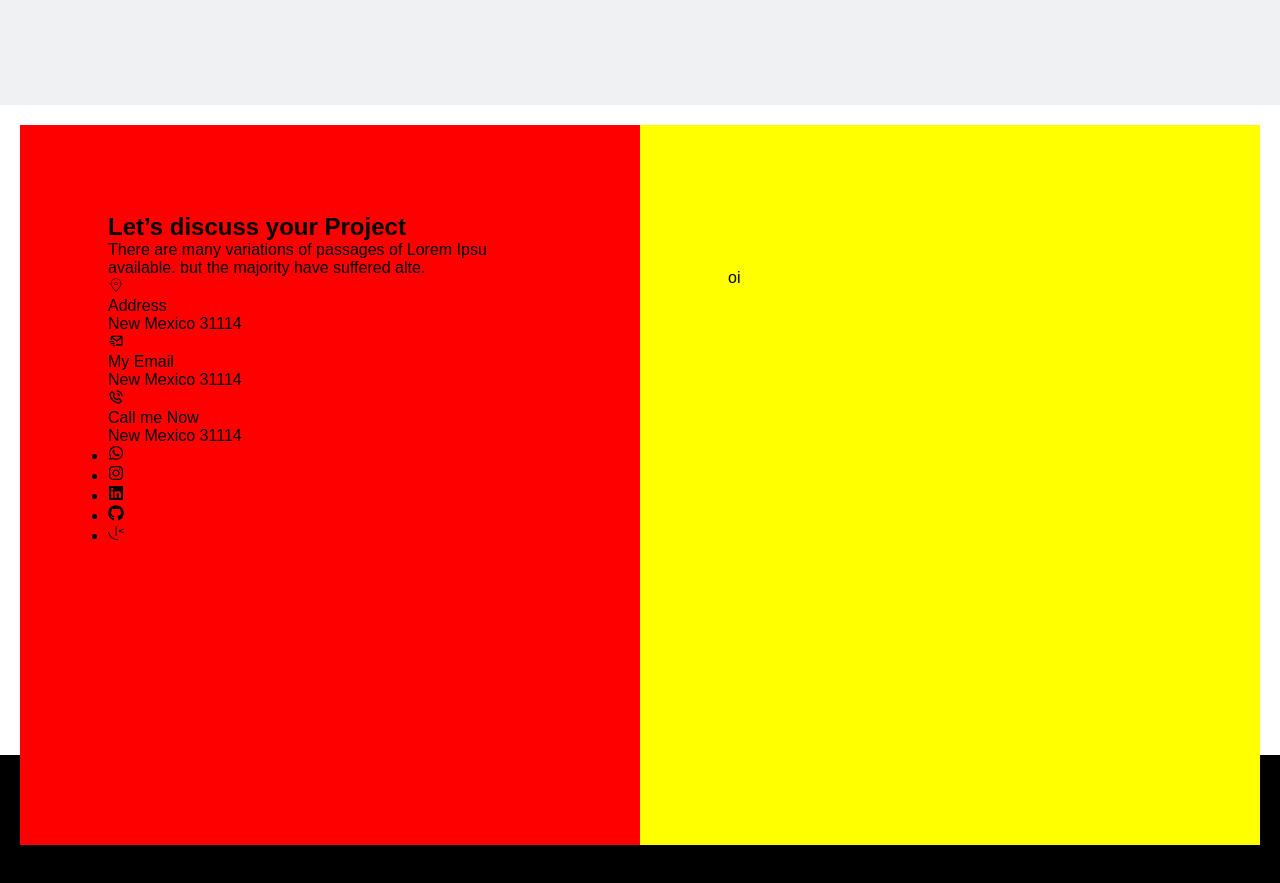
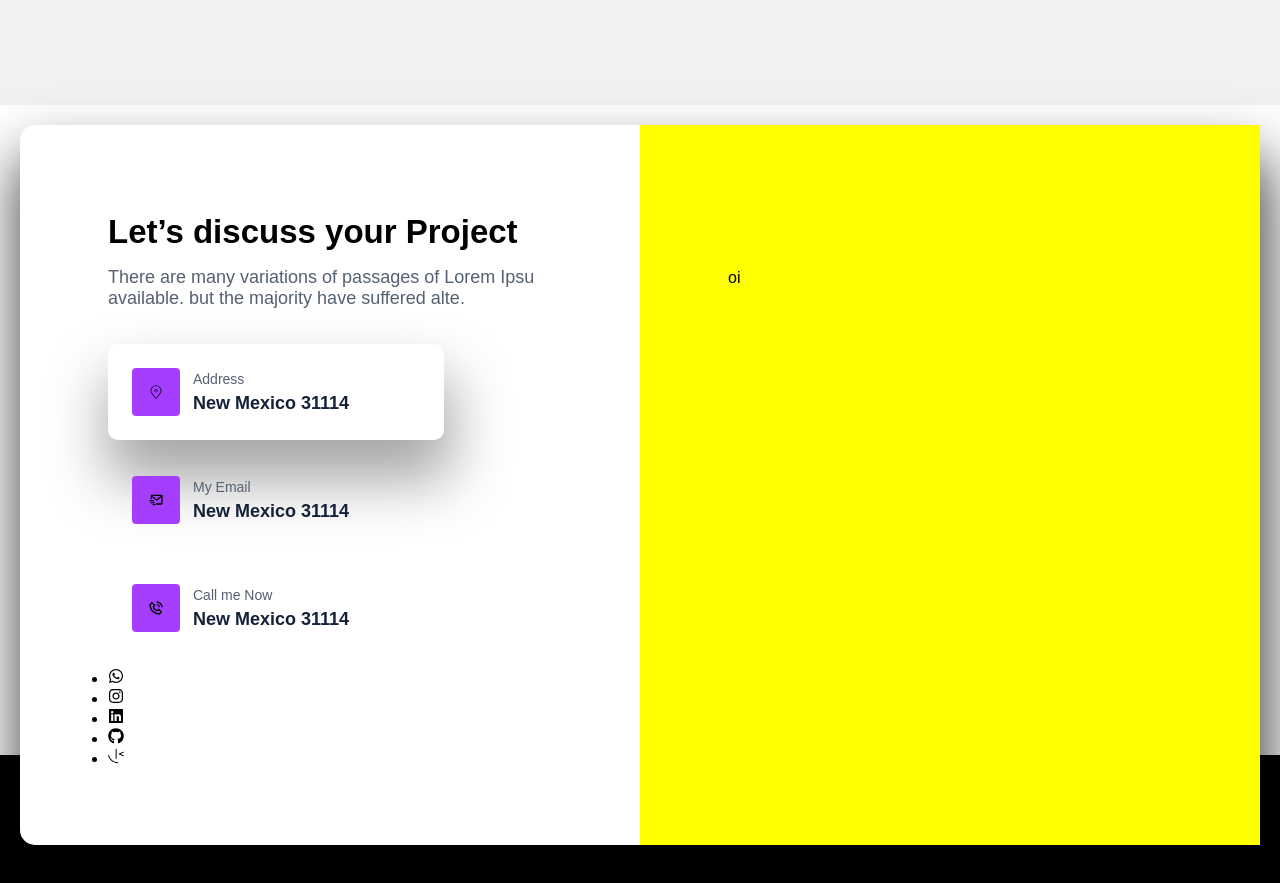
Before and after one commit to JosueCosta2023/portifolio-v2, a React (Vite) app: page / in a window 1280 px wide. Shown: the part 6960-7843 px from the top of the page. Built offline with nearby package versions, Linux system fonts and the light colour scheme.

Commit message:
update: estilization cards contacts

```diff
--- a/src/pages/home/sections/contact/contact.tsx
+++ b/src/pages/home/sections/contact/contact.tsx
@@ -2,7 +2,7 @@ import { CiLocationOn } from "react-icons/ci"
 import { BiMailSend, BiPhoneCall } from "react-icons/bi"
 import { FaGithub, FaInstagram, FaLinkedin, FaWhatsapp } from "react-icons/fa"
 import { SiFrontendmentor } from "react-icons/si"
-import { ContactAddressContent, ContactFormContent, ContactSectionContainer } from "./styled"
+import { ContactAddressCard, ContactAddressContent, ContactFormContent, ContactSectionContainer } from "./styled"
 
 export const Contact = () => {
     return(
@@ -15,7 +15,7 @@ export const Contact = () => {
                     </div>
 
                     <div>
-                            <div>
+                            <ContactAddressCard>
                                 <span>
                                     <CiLocationOn/>
                                 </span>
@@ -23,9 +23,9 @@ export const Contact = () => {
                                     <span>Address</span>
                                     <p>New Mexico 31114</p>
                                 </div>
-                            </div>
+                            </ContactAddressCard>
 
-                            <div>
+                            <ContactAddressCard>
                                 <span>
                                     <BiMailSend/>
                                 </span>
@@ -33,9 +33,9 @@ export const Contact = () => {
                                     <span>My Email</span>
                                     <p>New Mexico 31114</p>
                                 </div>
-                            </div>
+                            </ContactAddressCard>
 
-                            <div>
+                            <ContactAddressCard>
                                 <span>
                                     <BiPhoneCall/>
                                 </span>
@@ -43,7 +43,7 @@ export const Contact = () => {
                                     <span>Call me Now</span>
                                     <p>New Mexico 31114</p>
                                 </div>
-                            </div>
+                            </ContactAddressCard>
                     </div>
 
                     <ul>
--- a/src/pages/home/sections/contact/styled.ts
+++ b/src/pages/home/sections/contact/styled.ts
@@ -5,6 +5,7 @@ export const ContactSectionContainer = styled.section`
     height: auto;
     padding: 0 20px;
     margin-top: 20px;
+
     & > div {
         width: 1320px;
         max-width: 100%;
@@ -14,6 +15,10 @@ export const ContactSectionContainer = styled.section`
         position: relative;
         margin: 0 auto;
         display: flex;
+        -webkit-box-shadow: 3px 36px 57px 5px rgba(0,0,0,0.75);
+        -moz-box-shadow: 3px 36px 57px 5px rgba(0,0,0,0.75);
+        box-shadow: 3px 36px 57px 5px rgba(0,0,0,0.75);
+        border-radius: 15px;
         @media(max-width: 1024px){
             flex-direction: column;
             align-items: center;
@@ -29,9 +34,63 @@ export const ContactAddressContent = styled.div`
     width: 50%;
     max-width: 100%;
     height: 100%;
-    background-color: red;
     padding: 88px;
+    & > div {
+        width: 100%;
+        & > h2 {
+            font-size: 33px;
+            color: var(--sedundary-normal);
+            font-weight: 800;
+            margin-bottom: 16px;
+        }
+        & > p{
+            font-size: 18px;
+            color: var(--tertiary-normal);
+            margin-bottom: 35px;
+        }
+
+    }
+    & > div > div:nth-child(1){
+        background-color:  white;
+        border-radius: 10px;
+        -webkit-box-shadow: 3px 36px 57px 5px rgba(0,0,0,0.35);
+        -moz-box-shadow: 3px 36px 57px 5px rgba(0,0,0,0.35);
+        box-shadow: 3px 36px 57px 5px rgba(0,0,0,0.35);
+    }
 `
+export const ContactAddressCard = styled.div`
+    width: 336px;
+    height: 96px;
+    margin-bottom: 12px;
+    display: flex;
+    align-items: center;
+    & > span{
+        width: 48px;
+        height: 48px;
+        background-color: var(--primary-normal);
+        display: flex;
+        justify-content: center;
+        align-items: center;
+        margin: 24px 13px 24px 24px;
+        border-radius: 4px;
+    }
+    & > div {
+        & >span{
+            font-size: 14px;
+            color: var(--tertiary-normal);
+            margin-bottom: 6px;
+            display: block;
+        }
+        & > p{
+            font-size: 18px;
+            font-weight: 600;
+            color: var(--secundary-normal);
+        }
+
+    }
+
+`
+
 export const ContactFormContent = styled.div`
     width: 50%;
     max-width: 100%;
```
